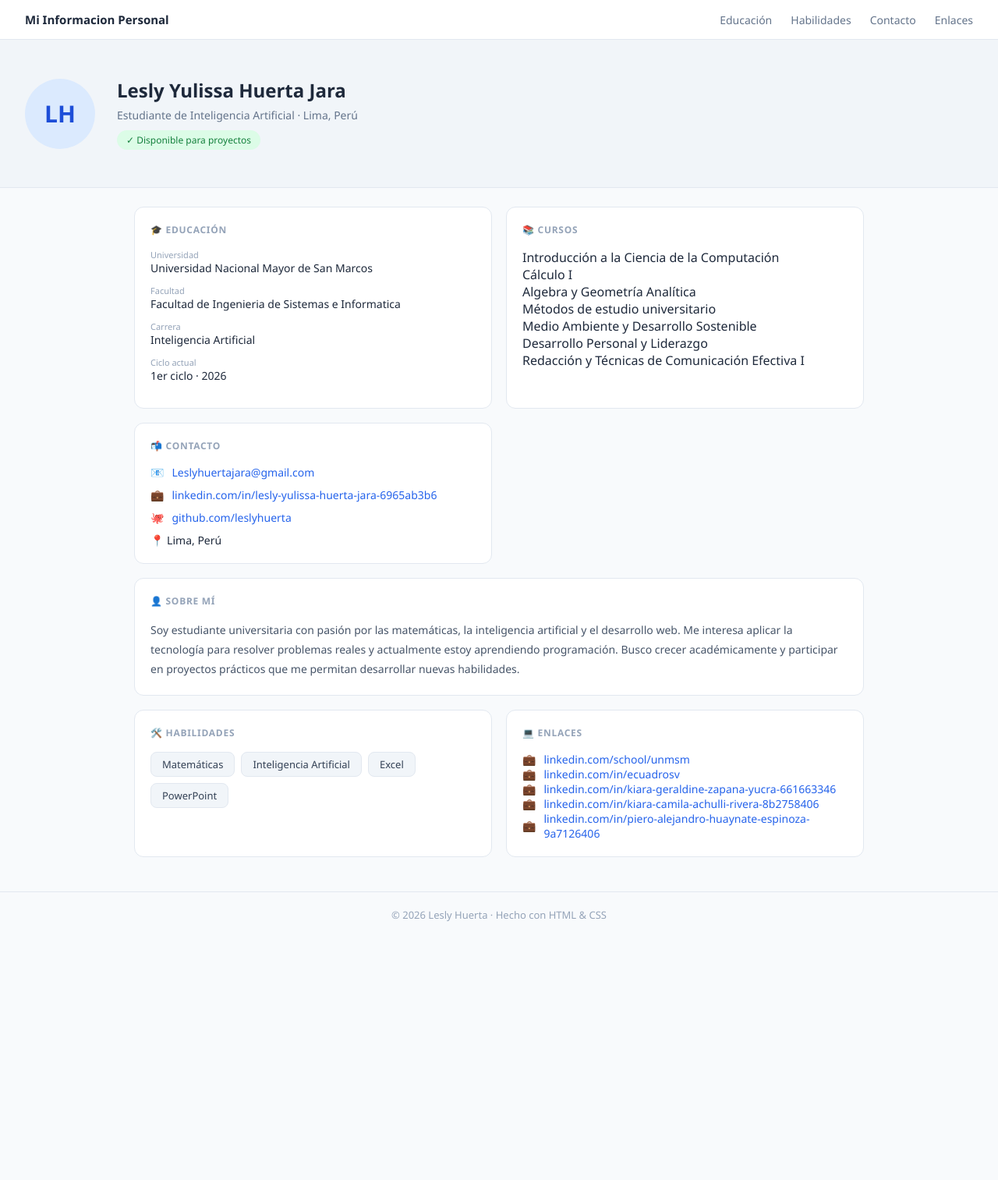
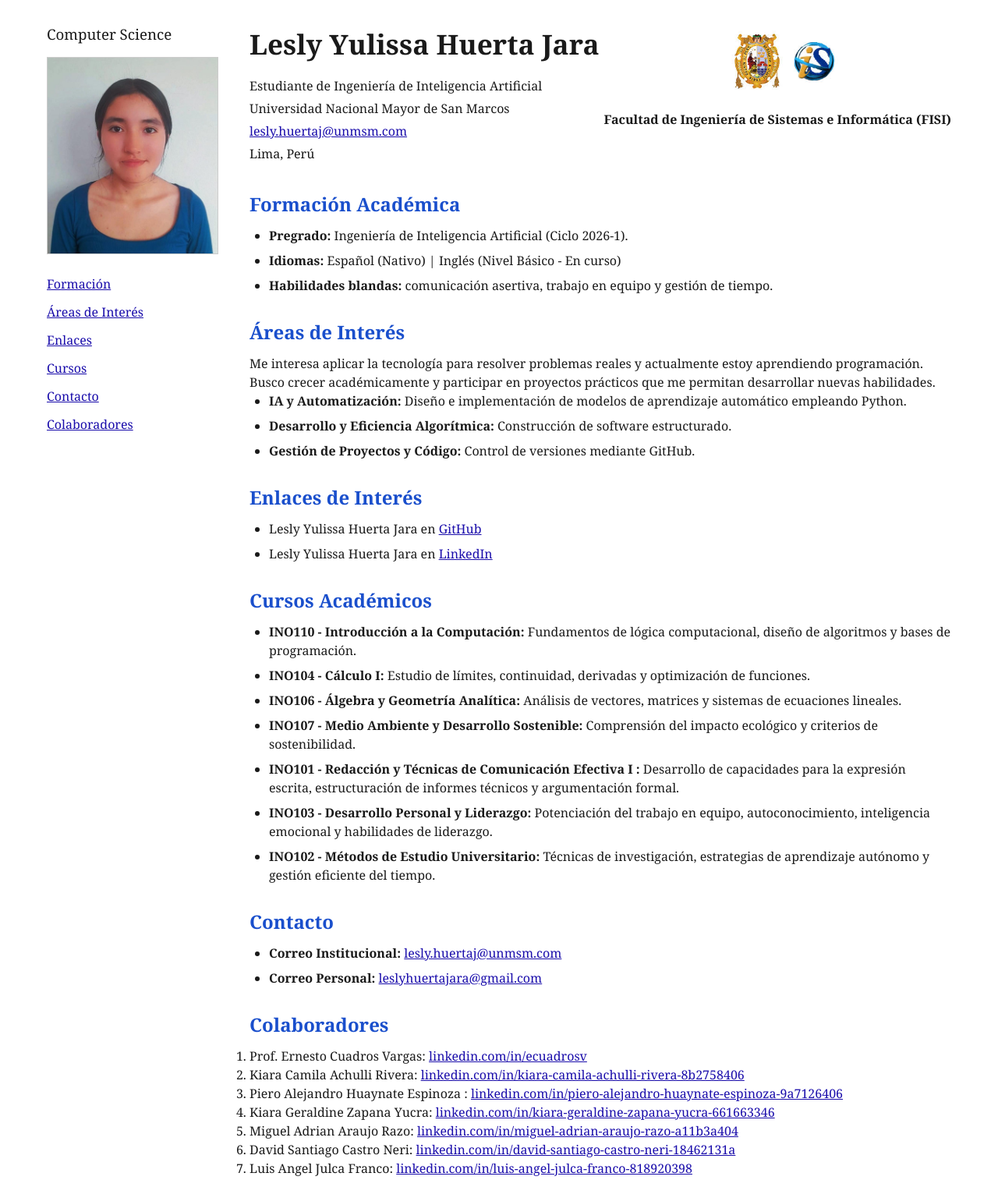
Before and after one commit to leslyhuerta/leslyhuerta.github.io, a plain HTML site: page index.html in a window 1280 px wide. Shown: the whole page at 78% size. Before the commit the page ends 1202 px from the top, so only its background shows below. Drawn offline with Linux system fonts and the light colour scheme.

Commit message:
actualizar pagina y agregar imagenes

```diff
--- a/index.html
+++ b/index.html
@@ -3,244 +3,208 @@
 <head>
 <meta charset="UTF-8">
 <meta name="viewport" content="width=device-width, initial-scale=1.0">
-    <title>Mi Portafolio</title>
+<title>Lesly Yulissa Huerta Jara | CV</title>
 <style>
-        * { margin: 0; padding: 0; box-sizing: border-box; font-family: 'Segoe UI', sans-serif; }
-        body { background: #f8fafc; color: #1e293b; }
+  * {
+    margin: 0;
+    padding: 0;
+    box-sizing: border-box;
+  }
 
-        nav {
-            background: white;
-            border-bottom: 1px solid #e2e8f0;
-            padding: 14px 32px;
+  body {
+    font-family: Georgia, 'Times New Roman', serif;
+    color: #1a1a1a;
+    line-height: 1.5;
+    padding: 30px 60px;
+    max-width: 1400px;
+    margin: 0 auto;
+  }
+
+  .container {
+    display: flex;
+    gap: 40px;
+  }
+
+  /* Sidebar izquierda */
+  .sidebar {
+    flex: 0 0 220px;
+  }
+
+  .sidebar h3 {
+    font-weight: normal;
+    margin-bottom: 15px;
+  }
+
+  .sidebar img {
+    width: 100%;
+    border: 1px solid #ccc;
+    margin-bottom: 20px;
+  }
+
+  .sidebar ul {
+    list-style: none;
+  }
+
+  .sidebar ul li {
+    margin-bottom: 12px;
+  }
+
+  .sidebar ul li a {
+    color: #1a0dab;
+    text-decoration: underline;
+  }
+
+  /* Contenido principal */
+  .main {
+    flex: 1;
+  }
+
+  .header {
     display: flex;
     justify-content: space-between;
-            align-items: center;
-            position: sticky;
-            top: 0;
-        }
-        nav .logo { font-weight: 600; font-size: 15px; }
-        nav ul { list-style: none; display: flex; gap: 24px; }
-        nav ul a { font-size: 14px; color: #64748b; text-decoration: none; }
-        nav ul a:hover { color: #2563eb; }
-
-        .hero {
-            background: #f1f5f9;
-            padding: 48px 32px;
-            display: flex;
-            align-items: center;
-            gap: 28px;
-            border-bottom: 1px solid #e2e8f0;
-        }
-        .avatar {
-            width: 90px; height: 90px;
-            border-radius: 50%;
-            background: #dbeafe;
-            display: flex; align-items: center; justify-content: center;
-            font-size: 30px; font-weight: 600; color: #1d4ed8;
-            flex-shrink: 0;
-        }
-        /* Si tienes foto: reemplaza .avatar por <img src="foto.jpg"> con los mismos estilos */
-        .hero h1 { font-size: 24px; font-weight: 600; margin-bottom: 6px; }
-        .hero .rol { font-size: 14px; color: #64748b; margin-bottom: 10px; }
-        .badge {
-            display: inline-block;
-            background: #dcfce7; color: #15803d;
-            font-size: 12px; padding: 4px 12px;
-            border-radius: 20px;
+    align-items: flex-start;
+    margin-bottom: 30px;
   }
 
-        .grid {
-            display: grid;
-            grid-template-columns: 1fr 1fr;
-            gap: 18px;
-            padding: 24px 32px;
-            max-width: 1000px;
-            margin: 0 auto;
-        }
-        .card {
-            background: white;
-            border: 1px solid #e2e8f0;
-            border-radius: 12px;
-            padding: 20px;
-        }
-        .card-full { grid-column: 1 / -1; }
-        .card h2 {
-            font-size: 12px;
-            font-weight: 600;
-            color: #94a3b8;
-            text-transform: uppercase;
-            letter-spacing: 0.06em;
-            margin-bottom: 16px;
+  .header-text h1 {
+    font-size: 2.2em;
+    margin-bottom: 15px;
   }
 
-        .info-fila { display: flex; gap: 12px; margin-bottom: 12px; }
-        .info-fila .icono { font-size: 18px; color: #94a3b8; margin-top: 1px; }
-        .info-fila .etiqueta { font-size: 11px; color: #94a3b8; }
-        .info-fila .valor { font-size: 14px; color: #1e293b; }
-
-        .contactos { display: flex; flex-direction: column; gap: 10px; }
-        .contacto-item { display: flex; align-items: center; gap: 10px; font-size: 14px; color: #1e293b; }
-        .contacto-item a { color: #2563eb; text-decoration: none; }
-        .contacto-item a:hover { text-decoration: underline; }
-
-        .sobre-mi { font-size: 14px; color: #475569; line-height: 1.8; }
-
-        .skills { display: flex; flex-wrap: wrap; gap: 8px; }
-        .tag {
-            background: #f1f5f9;
-            border: 1px solid #e2e8f0;
-            border-radius: 8px;
-            padding: 6px 14px;
-            font-size: 13px;
-            color: #334155;
+  .header-text p {
+    margin-bottom: 5px;
   }
 
-        .proyectos { display: flex; flex-direction: column; gap: 10px; }
-        .proyecto {
-            background: #f8fafc;
-            border: 1px solid #e2e8f0;
-            border-radius: 8px;
-            padding: 12px 14px;
-        }
-        .proyecto h3 { font-size: 14px; font-weight: 600; margin-bottom: 3px; }
-        .proyecto p { font-size: 13px; color: #64748b; }
-
-        footer {
-            text-align: center;
-            padding: 20px;
-            font-size: 13px;
-            color: #94a3b8;
-            border-top: 1px solid #e2e8f0;
-            margin-top: 20px;
+  .header img {
+    height: 100px;
+    margin-left: 20px;
   }
 
-        @media (max-width: 600px) {
-            .grid { grid-template-columns: 1fr; padding: 16px; }
-            .card-full { grid-column: 1; }
-            .hero { flex-direction: column; text-align: center; }
+  .logos {
+    text-align: center;
+  }
+
+  .logos p {
+    font-weight: bold;
+    margin-top: 5px;
+  }
+
+  h2 {
+    color: #1a4fcc;
+    border-bottom: none;
+    margin-top: 30px;
+    margin-bottom: 10px;
+    font-size: 1.5em;
+  }
+
+  ul.content-list {
+    margin-left: 25px;
+    margin-bottom: 15px;
+  }
+
+  ul.content-list li {
+    margin-bottom: 8px;
+  }
+
+  a {
+    color: #1a0dab;
+  }
+
+  .footer-note {
+    margin-top: 30px;
+    font-size: 0.9em;
+    color: #555;
   }
 </style>
 </head>
 <body>
 
-<nav>
-    <span class="logo">Mi Informacion Personal</span>
+<div class="container">
+
+  <!-- Sidebar -->
+  <div class="sidebar">
+    <h3>Computer Science</h3>
+    <img src="lesly.jpg.jpeg" alt="Foto de perfil">
     <ul>
-        <li><a href="#educacion">Educación</a></li>
-        <li><a href="#habilidades">Habilidades</a></li>
+      <li><a href="#formacion">Formación</a></li>
+      <li><a href="#intereses">Áreas de Interés</a></li>
+      <li><a href="#enlaces">Enlaces</a></li>
+      <li><a href="#cursos">Cursos</a></li>
       <li><a href="#contacto">Contacto</a></li>
-        <li><a href="#enlaces">Enlaces</a></li>
+      <li><a href="#colaboradores">Colaboradores</a></li>
     </ul>
-</nav>
+  </div>
 
-<div class="hero">
-    <!-- Opción 1: Iniciales -->
-    <div class="avatar">LH</div>
-    <!-- Opción 2: Foto (descomenta y ajusta)
-    <img src="foto.jpg" style="width:90px;height:90px;border-radius:50%;object-fit:cover;">
-    -->
-    <div>
+  <!-- Contenido principal -->
+  <div class="main">
+
+    <div class="header">
+      <div class="header-text">
         <h1>Lesly Yulissa Huerta Jara</h1>
-        <p class="rol">Estudiante de Inteligencia Artificial · Lima, Perú</p>
-        <span class="badge">✓ Disponible para proyectos</span>
+        <p>Estudiante de Ingeniería de Inteligencia Artificial</p>
+        <p>Universidad Nacional Mayor de San Marcos</p>
+        <p><a href="mailto:correo@unmsm.com">lesly.huertaj@unmsm.com</a></p>
+        <p>Lima, Perú</p>
+      </div>
+      <div class="logos">
+        <img src="fisi.jpg" alt="Logos UNMSM y FISI">
+        <p>Facultad de Ingeniería de Sistemas e Informática (FISI)</p>
       </div>
     </div>
 
-<div class="grid">
+    <h2 id="formacion">Formación Académica</h2>
+    <ul class="content-list">
+      <li><strong>Pregrado:</strong> Ingeniería de Inteligencia Artificial (Ciclo 2026-1).</li>
+      <li><strong>Idiomas:</strong> Español (Nativo) | Inglés (Nivel Básico - En curso)</li>
+      <li><strong>Habilidades blandas:</strong> comunicación asertiva, trabajo en equipo y gestión de tiempo.</li>
+    </ul>
 
-    <!-- EDUCACIÓN -->
-    <div class="card" id="educacion">
-        <h2>🎓 Educación</h2>
-        <div class="info-fila">
-            <div>
-                <div class="etiqueta">Universidad</div>
-                <div class="valor">Universidad Nacional Mayor de San Marcos</div>
-            </div>
-        </div>
-        <div class="info-fila">
-            <div>
-                <div class="etiqueta">Facultad</div>
-                <div class="valor">Facultad de Ingenieria de Sistemas e Informatica</div>
-            </div>
-        </div>
-        <div class="info-fila">
-            <div>
-                <div class="etiqueta">Carrera</div>
-                <div class="valor">Inteligencia Artificial</div>
-            </div>
-        </div>
-        <div class="info-fila">
-            <div>
-                <div class="etiqueta">Ciclo actual</div>
-                <div class="valor">1er ciclo · 2026</div>
-            </div>
-        </div>
-    </div>
+    <h2 id="intereses">Áreas de Interés</h2>
+    <p>Me interesa aplicar la tecnología para resolver problemas reales y actualmente estoy aprendiendo programación. Busco crecer académicamente y participar en proyectos prácticos que me permitan desarrollar nuevas habilidades.</p>
+    <ul class="content-list">
+      <li><strong>IA y Automatización:</strong> Diseño e implementación de modelos de aprendizaje automático empleando Python.</li>
+      <li><strong>Desarrollo y Eficiencia Algorítmica:</strong> Construcción de software estructurado.</li>
+      <li><strong>Gestión de Proyectos y Código:</strong> Control de versiones mediante GitHub.</li>
+    </ul>
 
-    <!-- CURSOS -->
-    <div class="card" id="cursos">
-        <h2>📚 CURSOS</h2>
-        <div class="cursos">
-            <div class="cursos-item"><a >Introducción a la Ciencia de la Computación</a></div>
-            <div class="cursos-item"><a >Cálculo I</a></div>
-            <div class="cursos-item"><a >Algebra y Geometría Analítica</a></div>
-            <div class="cursos-item"> Métodos de estudio universitario</div>
-            <div class="cursos-item"> Medio Ambiente y Desarrollo Sostenible</div>
-            <div class="cursos-item"> Desarrollo Personal y Liderazgo</div>
-            <div class="cursos-item"> Redacción y Técnicas de Comunicación Efectiva I</div>
-        </div>
-    </div>
-    <!-- CONTACTO -->
-    <div class="card" id="contacto">
-        <h2>📬 Contacto</h2>
-        <div class="contactos">
-            <div class="contacto-item">📧 <a href="mailto:tuemail@gmail.com">Leslyhuertajara@gmail.com</a></div>
-            <div class="contacto-item">💼 <a href="#">linkedin.com/in/lesly-yulissa-huerta-jara-6965ab3b6</a></div>
-            <div class="contacto-item">🐙 <a href="#">github.com/leslyhuerta</a></div>
-            <div class="contacto-item">📍 Lima, Perú</div>
-        </div>
-    </div>
+    <h2 id="enlaces">Enlaces de Interés</h2>
+    <ul class="content-list">
+      <li>Lesly Yulissa Huerta Jara en <a href="https://github.com/leslyhuerta" target="_blank">GitHub</a></li>
+      <li>Lesly Yulissa Huerta Jara en <a href="https://linkedin.com/in/lesly-yulissa-huerta-jara-6965ab3b6" target="_blank">LinkedIn</a></li>
+    </ul>
 
-    <!-- SOBRE MÍ -->
-    <div class="card card-full">
-        <h2>👤 Sobre mí</h2>
-        <p class="sobre-mi">
-            Soy estudiante universitaria con pasión por las matemáticas, la inteligencia artificial
-            y el desarrollo web. Me interesa aplicar la tecnología para resolver problemas reales
-            y actualmente estoy aprendiendo programación. Busco crecer académicamente
-            y participar en proyectos prácticos que me permitan desarrollar nuevas habilidades.
-        </p>
-    </div>
+    <h2 id="cursos">Cursos Académicos</h2>
+    <ul class="content-list">
+      <li><strong>INO110 - Introducción a la Computación:</strong> Fundamentos de lógica computacional, diseño de algoritmos y bases de programación.</li>
+      <li><strong>INO104 - Cálculo I:</strong> Estudio de límites, continuidad, derivadas y optimización de funciones.</li>
+      <li><strong>INO106 - Álgebra y Geometría Analítica:</strong> Análisis de vectores, matrices y sistemas de ecuaciones lineales.</li>
+      <li><strong>INO107 - Medio Ambiente y Desarrollo Sostenible:</strong> Comprensión del impacto ecológico y criterios de sostenibilidad.</li>
+       <li><strong>INO101 - Redacción y Técnicas de Comunicación Efectiva I :</strong>  Desarrollo de capacidades para la expresión escrita, estructuración de informes técnicos y argumentación formal.</li>
+        <li><strong>INO103 - Desarrollo Personal y Liderazgo:</strong> Potenciación del trabajo en equipo, autoconocimiento, inteligencia emocional y habilidades de liderazgo.</li>
+         <li><strong>INO102 - Métodos de Estudio Universitario:</strong> Técnicas de investigación, estrategias de aprendizaje autónomo y gestión eficiente del tiempo.</li>
+    </ul>
 
-    <!-- HABILIDADES -->
-    <div class="card" id="habilidades">
-        <h2>🛠️ Habilidades</h2>
-        <div class="skills">
-            <span class="tag">Matemáticas</span>
-            <span class="tag">Inteligencia Artificial</span>
-            <span class="tag">Excel</span>
-            <span class="tag">PowerPoint</span>
-        </div>
-    </div>
+    <h2 id="contacto">Contacto</h2>
+    <ul class="content-list">
+      <li><strong>Correo Institucional:</strong> <a href="mailto:correo@unmsm.com">lesly.huertaj@unmsm.com</a></li>
+      <li><strong>Correo Personal:</strong> <a href="mailto:personal@gmail.com">leslyhuertajara@gmail.com</a></li>
+    </ul>
 
-    <!-- ENLACES -->
-    <div class="card" id="enlaces">
-        <h2>💻 enlaces</h2>
-        <div class="enlaces">
-            <div class="enlaces">
-               <div class="contacto-item">💼 <a href="#">linkedin.com/school/unmsm</a></div>
-               <div class="contacto-item">💼 <a href="#">linkedin.com/in/ecuadrosv</a></div>
-               <div class="contacto-item">💼 <a href="#">linkedin.com/in/kiara-geraldine-zapana-yucra-661663346</a></div>
-               <div class="contacto-item">💼 <a href="#">linkedin.com/in/kiara-camila-achulli-rivera-8b2758406</a></div>
-               <div class="contacto-item">💼 <a href="#">linkedin.com/in/piero-alejandro-huaynate-espinoza-9a7126406</a></div>
+    <h2 id="colaboradores">Colaboradores</h2>
+    <ol class="content-list">
+      <li>Prof. Ernesto Cuadros Vargas: <a href="#">linkedin.com/in/ecuadrosv</a></li>
+      <li>Kiara Camila Achulli Rivera: <a href="#">linkedin.com/in/kiara-camila-achulli-rivera-8b2758406</a></li>
+       <li>Piero Alejandro Huaynate Espinoza : <a href="#">linkedin.com/in/piero-alejandro-huaynate-espinoza-9a7126406</a></li>
+        <li>Kiara Geraldine Zapana Yucra: <a href="#">linkedin.com/in/kiara-geraldine-zapana-yucra-661663346</a></li>
+         <li>Miguel Adrian Araujo Razo: <a href="#">linkedin.com/in/miguel-adrian-araujo-razo-a11b3a404</a></li>
+          <li>David Santiago Castro Neri: <a href="#">linkedin.com/in/david-santiago-castro-neri-18462131a</a></li>
+           <li>Luis Angel Julca Franco: <a href="#">linkedin.com/in/luis-angel-julca-franco-818920398</a></li>
+    </ol>
 
-            </div>
-        </div>
+
   </div>
 
 </div>
 
-<footer>© 2026 Lesly Huerta · Hecho con HTML & CSS</footer>
-
 </body>
-</html
+</html>
```
Also changed, not shown: fisi.jpg (added), lesly.jpg.jpeg (added). Lines whose indentation alone changed are shown as unchanged.
